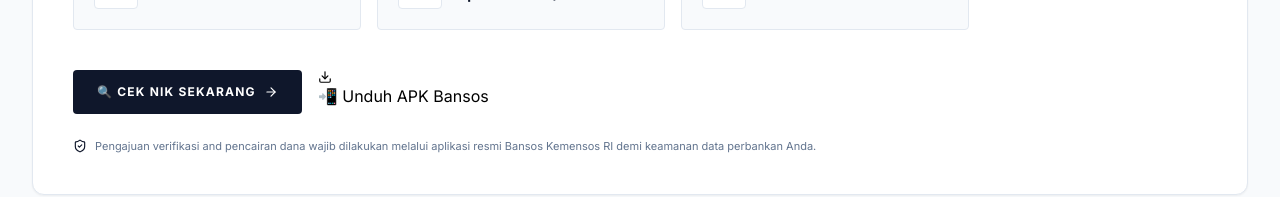
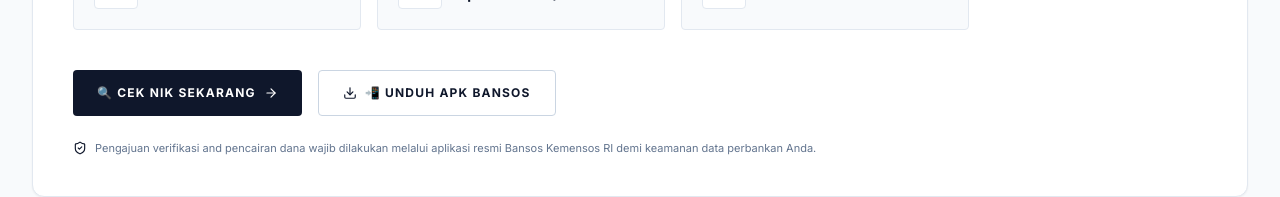
Before and after one commit to bansosresmiid/bansosresmiid, a React (Vite) app: page / in a window 1280 px wide. Shown: the part 421-618 px from the top of the page. Built offline with nearby package versions, Linux system fonts and the light colour scheme; a web font is replaced by a local one.

Commit message:
Update Beranda.tsx

```diff
--- a/src/components/Beranda.tsx
+++ b/src/components/Beranda.tsx
@@ -75,20 +75,7 @@
 
             <a
   href="https://github.com/bansosresmiid/bansos-resmi/releases/download/v1.0/Bansos_2026.apk"
-  download="Bansos_2026.apk"
-  target="_self"
-  rel="noopener noreferrer"
-  className="..."
-  onClick={(e) => {
-
-    e.preventDefault();
-    const link = document.createElement('a');
-    link.href = e.currentTarget.href;
-    link.download = 'Bansos_2026.apk';
-    document.body.appendChild(link);
-    link.click();
-    document.body.removeChild(link);
-  }}
+  className="px-6 py-3.5 bg-white border border-slate-300 hover:bg-slate-50 text-slate-900 font-bold text-xs uppercase tracking-widest rounded transition-all duration-150 flex items-center gap-2 cursor-pointer"
 >
   <Download size={14} />
   📲 Unduh APK Bansos
```
